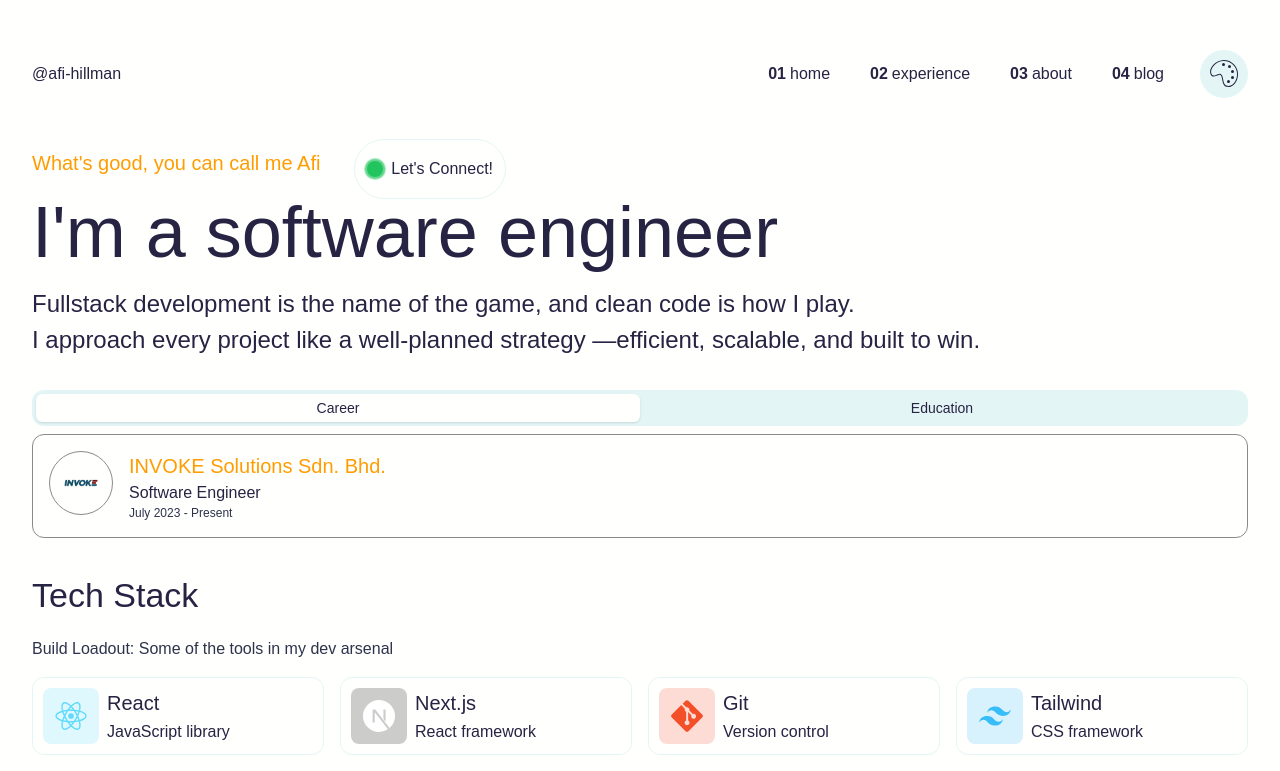
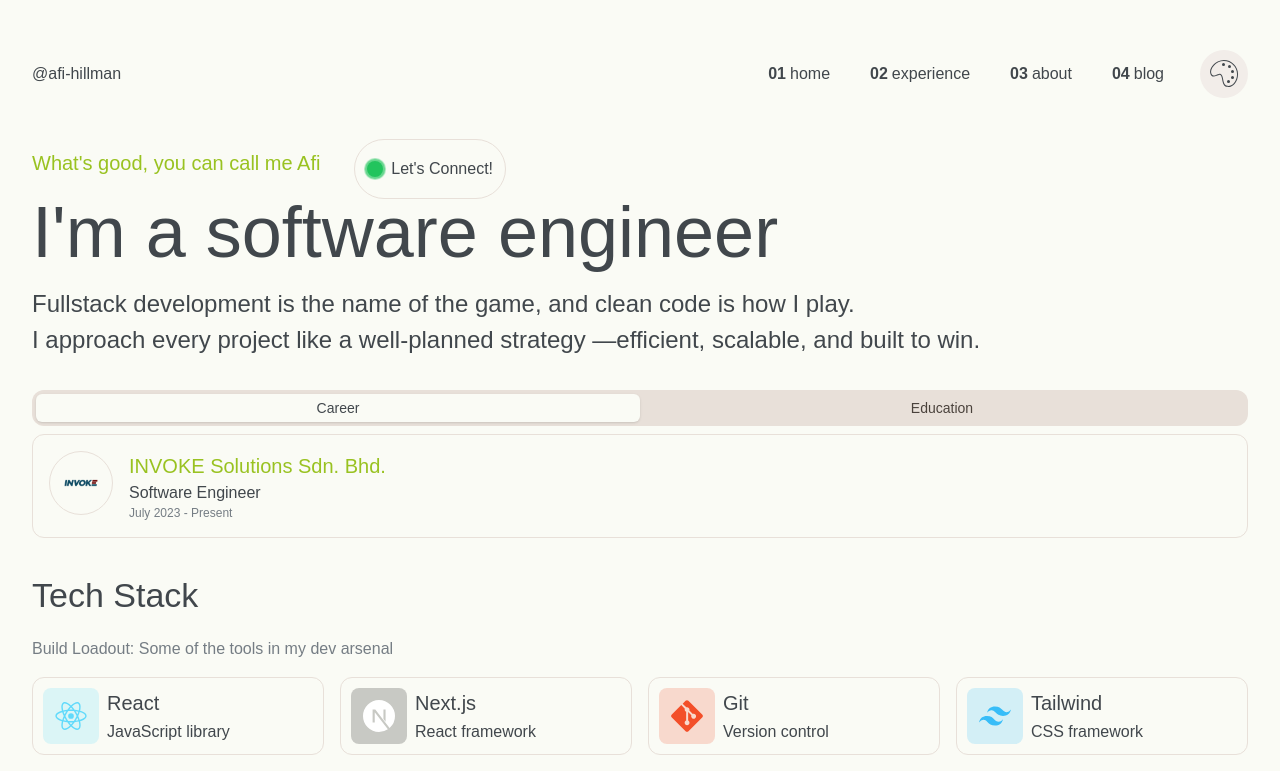
Before and after one commit to afi-hillman/my-portfolio, a Next.js app: page / in a window 1280 px wide. Shown: the top 771 px of the page. Built offline with nearby package versions, Linux system fonts and the light colour scheme.

Commit message:
feat:updated theme switcher

```diff
--- a/src/app/globals.css
+++ b/src/app/globals.css
@@ -15,18 +15,18 @@ body {
 
 @layer base {
   [data-theme="light"] {
-    --color-bg: #fffffe;
-    --color-bg-offset: #e3f6f5;
-    --color-text: #272343;
-    --color-text-offset: #2d334a;
-    --color-ring: #e3f6f5;
-    --color-border: #8a8a8a;
-    --color-primary: #ff9d00;
-    --color-primary-offset: #ffca00;
-    --color-secondary: #bae8e8;
-    --color-secondary-offset: #ffca00;
-    --color-muted: #e3f6f5;
-    --color-muted-foreground: #272343;
+    --color-bg: #fafbf5;
+    --color-bg-offset: #f2ede9;
+    --color-text: #41474c;
+    --color-text-offset: #757d84;
+    --color-ring: #e8e0d9;
+    --color-border: #e8e0d9;
+    --color-primary: #99c221;
+    --color-primary-offset: #6e910a;
+    --color-secondary: #e55812;
+    --color-secondary-offset: #ff7f3e;
+    --color-muted: #e8e0d9;
+    --color-muted-foreground: #4a423c;
   }
 
   [data-theme="dark"] {
@@ -44,20 +44,20 @@ body {
     --color-muted-foreground: #272727;
   }
 
-  [data-theme="third"] {
-    --color-bg: #fafbf5;
-    --color-bg-offset: #f2ede9;
-    --color-text: #41474c;
-    --color-text-offset: #757d84;
-    --color-ring: #e8e0d9;
-    --color-border: #e8e0d9;
-    --color-primary: #99c221;
-    --color-primary-offset: #6e910a;
-    --color-secondary: #e55812;
-    --color-secondary-offset: #ff7f3e;
-    --color-muted: #e8e0d9;
-    --color-muted-foreground: #4a423c;
-  }
+  /* [data-theme="baby-blue"] {
+    --color-bg: #fffffe;
+    --color-bg-offset: #e3f6f5;
+    --color-text: #272343;
+    --color-text-offset: #2d334a;
+    --color-ring: #e3f6f5;
+    --color-border: #8a8a8a;
+    --color-primary: #ff9d00;
+    --color-primary-offset: #ffca00;
+    --color-secondary: #bae8e8;
+    --color-secondary-offset: #ffca00;
+    --color-muted: #e3f6f5;
+    --color-muted-foreground: #272343;
+  } */
 
   body {
     background-color: var(--color-bg);
--- a/src/app/projects/[slug]/page.tsx
+++ b/src/app/projects/[slug]/page.tsx
@@ -7,10 +7,8 @@ import Link from "next/link";
 
 const ProjectDetails = () => {
   const params = useParams();
-  // const projectData = projects.find((proj) => proj.id === Number(params.slug));
   const projectData = projects.find((proj) => proj.url === params.slug);
 
-  console.log(projectData);
   return (
     <div className="flex flex-col gap-10">
       {/* <h2>Project</h2> */}
@@ -61,6 +59,8 @@ const ProjectDetails = () => {
         height={1920}
         width={1080}
         className="w-full rounded-xl"
+        quality={75}
+        priority
       />
       <div>{projectData?.description2}</div>
     </div>
--- a/src/components/NavMenu.tsx
+++ b/src/components/NavMenu.tsx
@@ -1,10 +1,56 @@
 "use client";
 import Link from "next/link";
-import React from "react";
+import React, { useEffect, useState } from "react";
 import ThemeSwitcher from "./ThemeSwitcher";
 
 const NavMenu = () => {
+  const [open, setOpen] = useState(false);
+  const themes = [
+    { name: "light", colors: ["#99c221", "#fafbf5", "#41474c", "#e55812"] },
+    { name: "dark", colors: ["#ff5277", "#0e141b", "#ffffff", "#43a9a3"] },
+  ];
+  const [theme, setTheme] = useState(() =>
+    typeof window !== "undefined"
+      ? localStorage.getItem("theme") || "light"
+      : "light"
+  );
+
+  useEffect(() => {
+    if (typeof window !== "undefined") {
+      document.documentElement.setAttribute("data-theme", theme);
+      localStorage.setItem("theme", theme);
+    }
+  }, [theme]);
+
   return (
+    <>
+      <div
+        className={`
+          w-full flex justify-around items-center gap-10 px-10
+          transition-all duration-300 ease-in-out
+          overflow-hidden
+          ${open ? "h-[200px]" : "h-0"}
+        `}
+      >
+        {themes.map((item, index) => (
+          <div
+            key={index}
+            className="rounded-md border border-border w-full h-40  cursor-pointer group hover:bg-muted transition-all duration-300 ease-in-out flex flex-col items-center justify-center gap-4"
+            onClick={() => setTheme(item.name)}
+          >
+            <p>{item.name}</p>
+            <div className="flex items-center gap-2">
+              {item?.colors?.map((color, colorIndex) => (
+                <div
+                  key={colorIndex}
+                  className="rounded-full w-4 h-4 border border-border"
+                  style={{ backgroundColor: color }}
+                ></div>
+              ))}
+            </div>
+          </div>
+        ))}
+      </div>
       <div className="flex justify-between items-center py-[50px]">
         <Link href={"/"}>
           <p className="hover:text-primary cursor-pointer">@afi-hillman</p>
@@ -20,9 +66,10 @@ const NavMenu = () => {
               </div>
             </Link>
           ))}
-        <ThemeSwitcher />
+          <ThemeSwitcher open={open} setOpen={setOpen} />
         </div>
       </div>
+    </>
   );
 };
 
--- a/src/components/ThemeSwitcher.tsx
+++ b/src/components/ThemeSwitcher.tsx
@@ -1,33 +1,29 @@
 "use client";
 
-import { useEffect, useState } from "react";
+const ThemeToggle = ({ open, setOpen }) => {
+  // const [theme, setTheme] = useState(() =>
+  //   typeof window !== "undefined"
+  //     ? localStorage.getItem("theme") || "light"
+  //     : "light"
+  // );
 
-const themes = ["light", "dark", "third"];
+  // useEffect(() => {
+  //   if (typeof window !== "undefined") {
+  //     document.documentElement.setAttribute("data-theme", theme);
+  //     localStorage.setItem("theme", theme);
+  //   }
+  // }, [theme]);
 
-export default function ThemeToggle() {
-  const [theme, setTheme] = useState(() =>
-    typeof window !== "undefined"
-      ? localStorage.getItem("theme") || "light"
-      : "light"
-  );
-
-  useEffect(() => {
-    if (typeof window !== "undefined") {
-      document.documentElement.setAttribute("data-theme", theme);
-      localStorage.setItem("theme", theme);
-    }
-  }, [theme]);
-
-  const nextTheme = () => {
-    const currentIndex = themes.indexOf(theme);
-    const nextIndex = (currentIndex + 1) % themes.length;
-    setTheme(themes[nextIndex]);
-  };
+  // const nextTheme = () => {
+  //   // const currentIndex = themes.indexOf(theme);
+  //   // const nextIndex = (currentIndex + 1) % themes.length;
+  //   setTheme(themes[nextIndex]);
+  // };
 
   return (
     <div
       className="flex items-center justify-center w-12 h-12 ml-4 rounded-full bg-background-offset text-primary-foreground"
-      onClick={nextTheme}
+      onClick={() => setOpen(!open)}
     >
       <svg
         xmlns="http://www.w3.org/2000/svg"
@@ -43,4 +39,6 @@ export default function ThemeToggle() {
       </svg>
     </div>
   );
-}
+};
+
+export default ThemeToggle;
```
Lines whose indentation alone changed are shown as unchanged.
